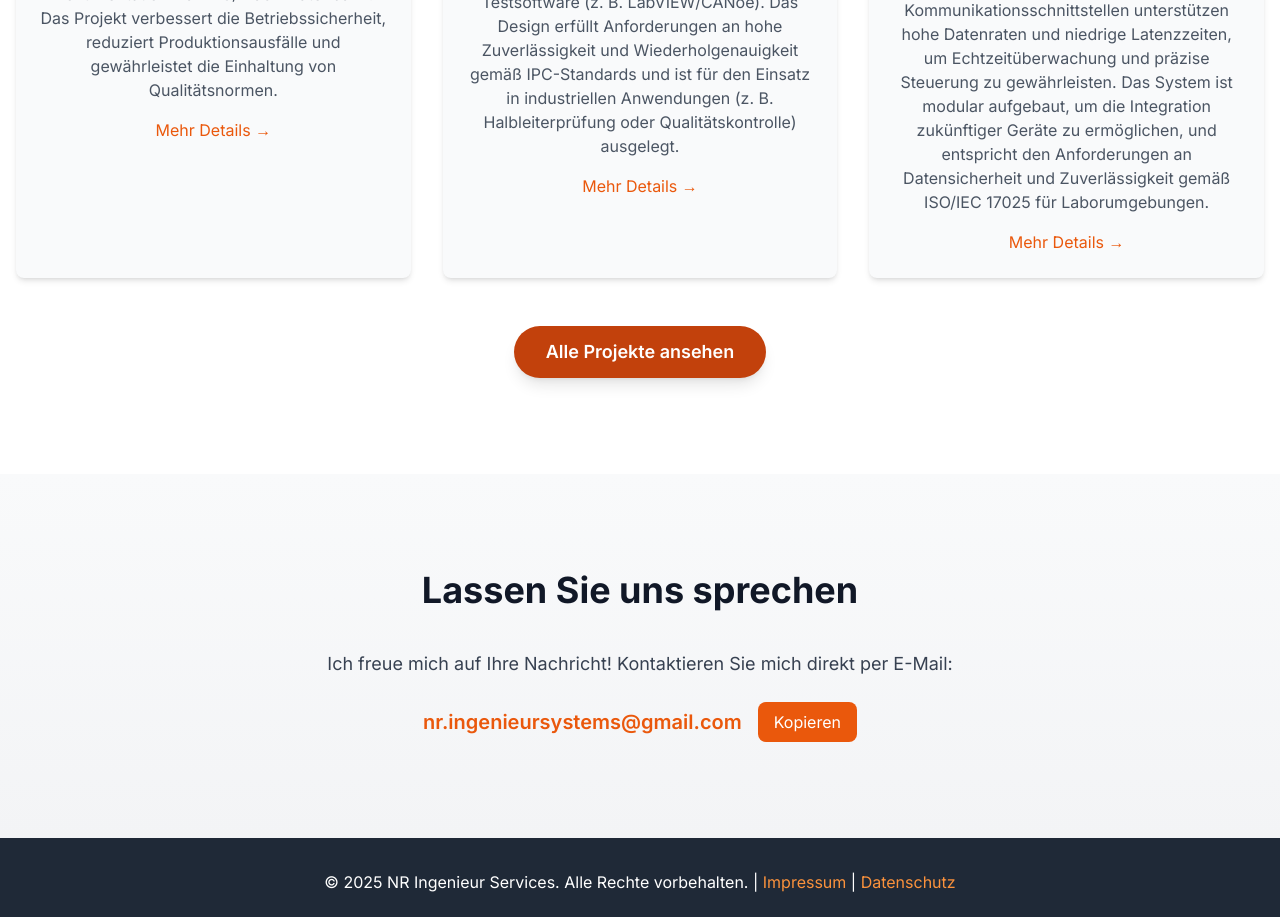
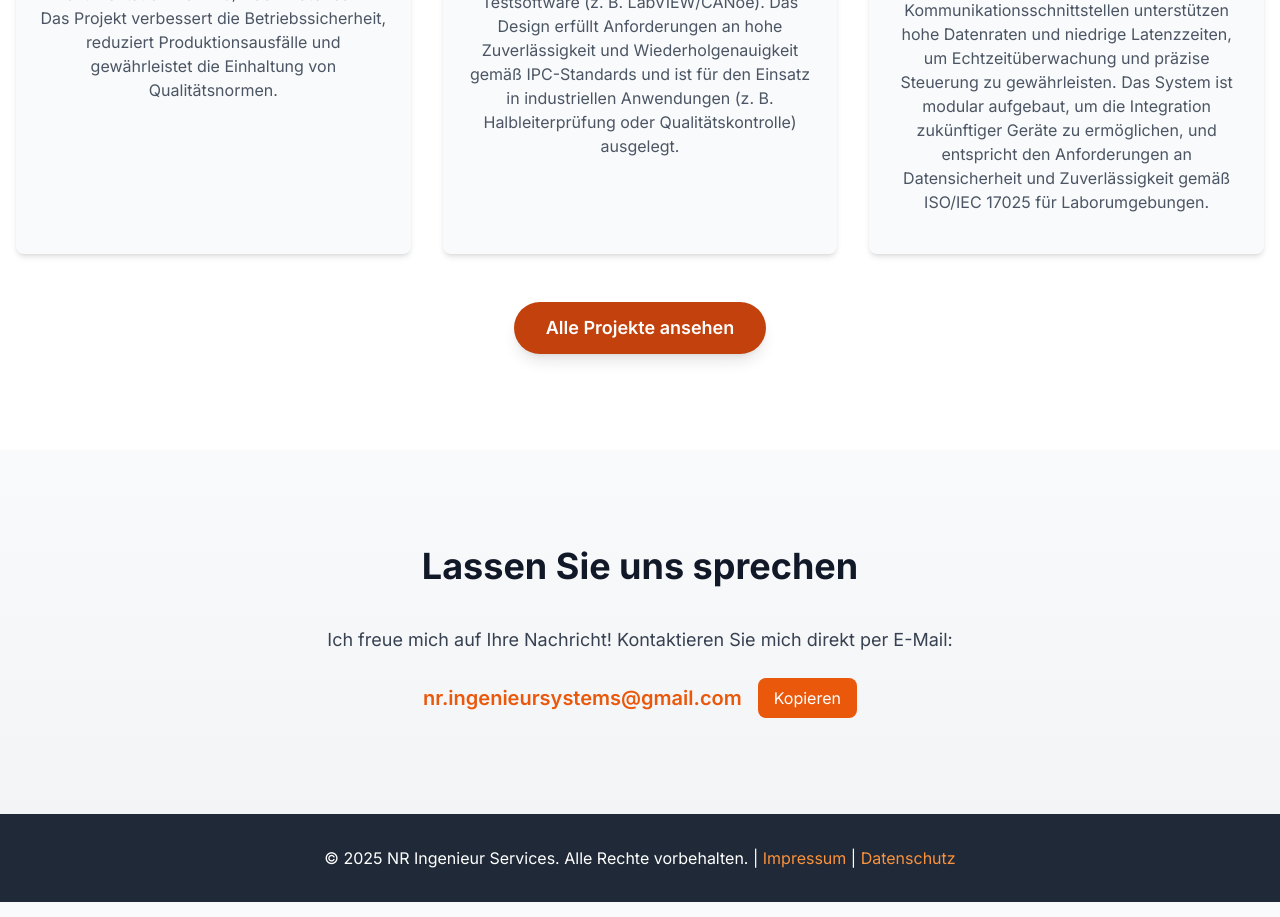
Before and after one commit to NRIngenieurSystems/NRIngenieurSystems.github.io, a plain HTML site: page index.html in a window 1280 px wide. Shown: the part 2920-3837 px from the top of the page. Drawn offline with nearby package versions, Linux system fonts and the light colour scheme.

Commit message:
weniger fetails

```diff
--- a/index.html
+++ b/index.html
@@ -148,7 +148,7 @@
                             Dieses Projekt umfasste die Integration eines Fluke-Prozesskalibrators in die bestehende Prozessumgebung. Der Prozess wurde individuell an die Anforderungen der Anlage angepasst, um Temperatur-, Druck- und elektrische Messgeräte mit minimaler Unsicherheit zu kalibrieren. Mithilfe der Fluke-Kalibriersoftware wurden automatisierte Abläufe etabliert, die den Durchsatz maximieren und Ausfallzeiten minimieren. Die Kalibrierung erfolgt rückführbar gemäß ISO 9001 und ISO/IEC 17025 Standards, unterstützt durch eine Dokumentation via DPC/Track-Datenbank. Das Projekt verbessert die Betriebssicherheit, reduziert Produktionsausfälle und gewährleistet die Einhaltung von Qualitätsnormen.
 
                         </p>
-                        <a href="#" class="text-orange-600 hover:text-orange-800 font-medium">Mehr Details &rarr;</a>
+
                     </div>
                 </div>
 
@@ -164,7 +164,7 @@
  Zuverlässigkeit und Wiederholgenauigkeit gemäß IPC-Standards und ist für den Einsatz in industriellen Anwendungen (z. B. Halbleiterprüfung oder Qualitätskontrolle) ausgelegt.
 
                         </p>
-                        <a href="#" class="text-orange-600 hover:text-orange-800 font-medium">Mehr Details &rarr;</a>
+
                     </div>
                 </div>
 
@@ -175,7 +175,7 @@
                         <p class="text-gray-600 mb-4">
                             Dieses Projekt umfasste die Implementierung eines Kommunikationssystems zur Anbindung hochwertiger Messgeräte (z. B. Multimeter, Oszilloskope, Kalibratoren) an einen zentralen Laborcomputer. Es werden standardisierte Schnittstellen wie USB, Ethernet (LAN), GPIB (IEEE-488) und RS-232 verwendet, um eine robuste und flexible Datenübertragung zu gewährleisten. Eine maßgeschneiderte Softwarelösung, basierend auf LabVIEW oder Python, erm0070-5f4c-47bc-9c43-5e3b2b6a5e3d, ermöglicht die zentrale Steuerung, Datenerfassung und Protokollierung der Messwerte. Die Kommunikationsschnittstellen unterstützen hohe Datenraten und niedrige Latenzzeiten, um Echtzeitüberwachung und präzise Steuerung zu gewährleisten. Das System ist modular aufgebaut, um die Integration zukünftiger Geräte zu ermöglichen, und entspricht den Anforderungen an Datensicherheit und Zuverlässigkeit gemäß ISO/IEC 17025 für Laborumgebungen.
                         </p>
-                        <a href="#" class="text-orange-600 hover:text-orange-800 font-medium">Mehr Details &rarr;</a>
+
                     </div>
                 </div>
 
```
